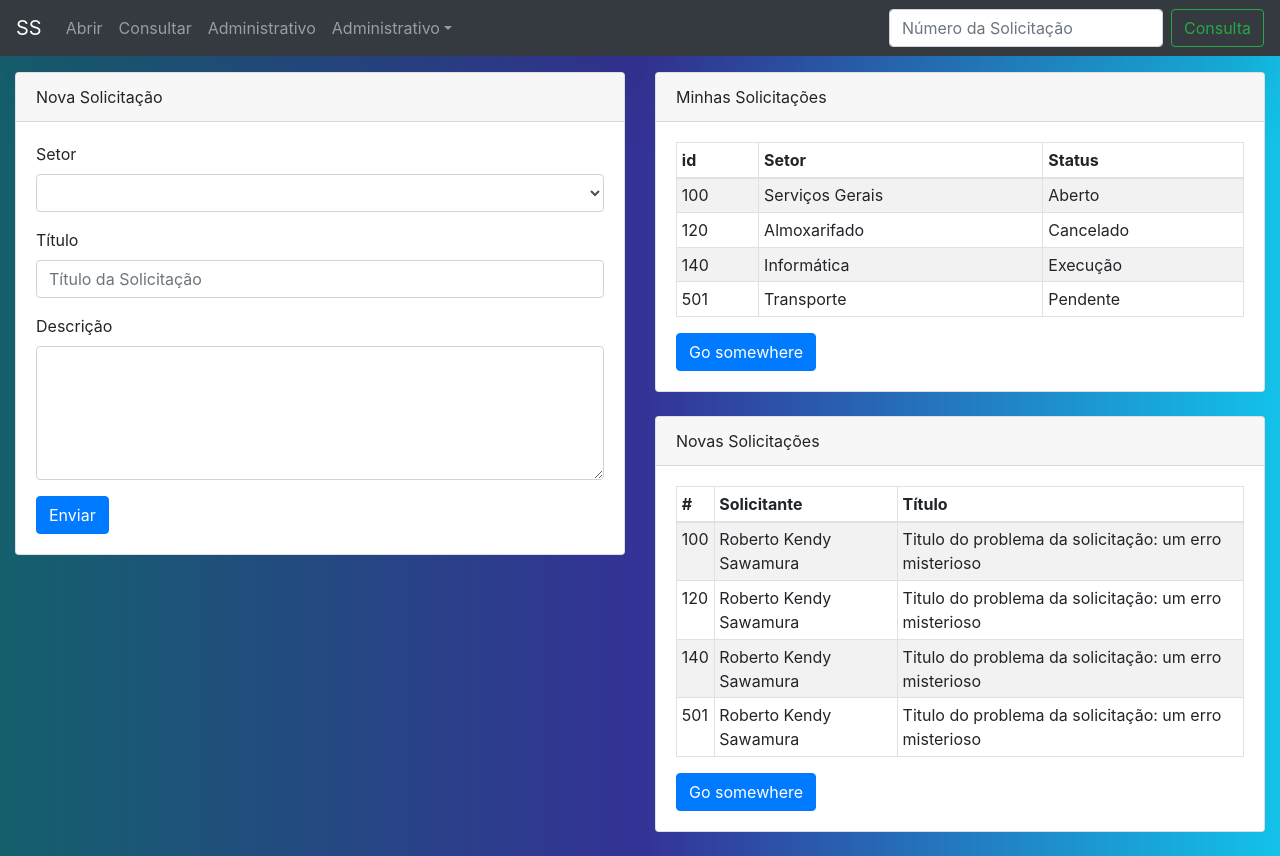
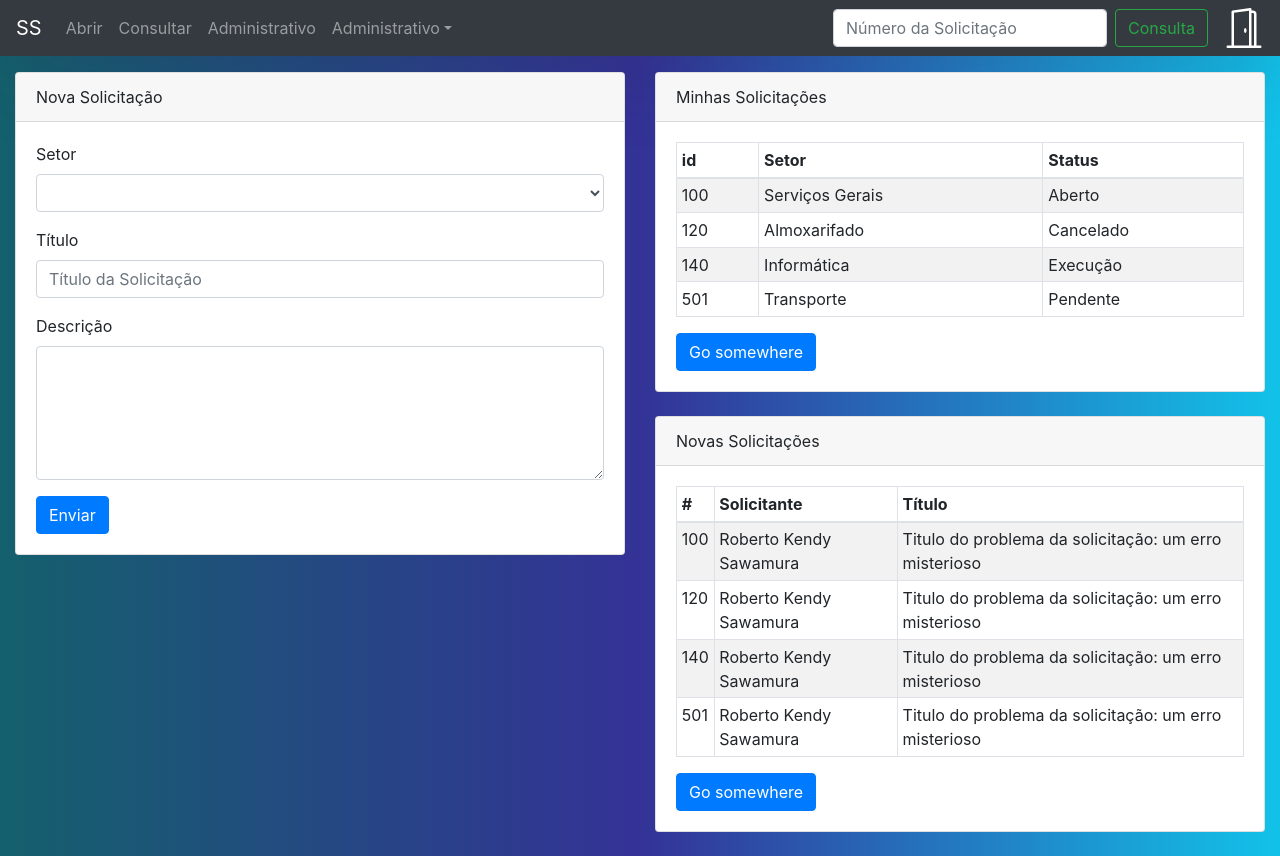
Before and after one commit to rkendy/ss-react, a React (Create React App) app: page / in a window 1280 px wide. Built offline with nearby package versions, Linux system fonts and the light colour scheme.

Commit message:
Adicionar link de logout

```diff
--- a/src/components/MenuMain.js
+++ b/src/components/MenuMain.js
@@ -7,6 +7,8 @@ import {
   FormControl,
   Button,
 } from "react-bootstrap";
+
+import { DoorOpen } from "react-bootstrap-icons";
 
 export default function MenuMain() {
   return (
@@ -40,6 +42,9 @@ export default function MenuMain() {
             <Button variant="outline-success">Consulta</Button>
           </Form>
         </Navbar.Collapse>
+        <a href="/login">
+          <DoorOpen size={40} color="white" className="ml-3" />
+        </a>
       </Navbar>
     </div>
   );
```
